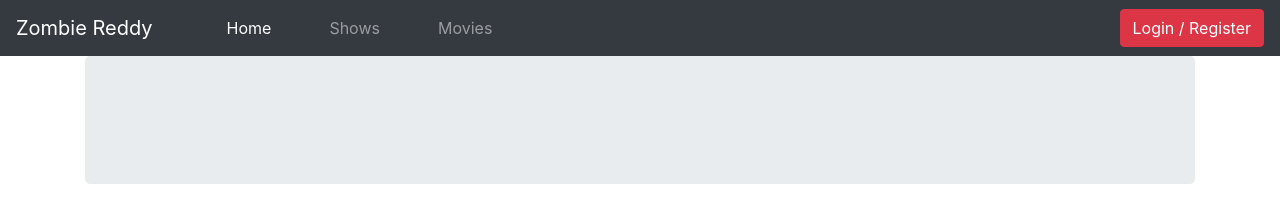
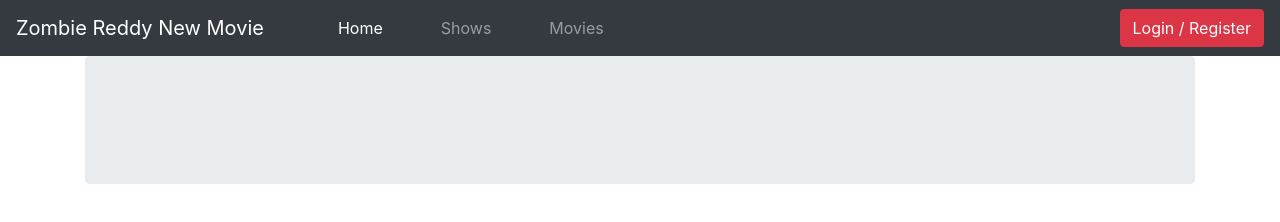
Before and after one commit to rishz/zomovie-client, a plain HTML site: page html/index.html in a window 1280 px wide. Drawn offline with nearby package versions, Linux system fonts and the light colour scheme.

Commit message:
Final Name Added

```diff
--- a/html/index.html
+++ b/html/index.html
@@ -18,7 +18,7 @@
 
     <nav class="navbar navbar-expand navbar-dark bg-dark">
         <div class="navbar-header" style="padding-right:50px">
-            <a class="navbar-brand" href="#">Zombie Reddy</a>
+            <a class="navbar-brand" href="#">Zombie Reddy New Movie</a>
         </div>
         <div class="collapse navbar-collapse" id="navbarNav">
             <ul class="navbar-nav mr-auto" id="navbarChild">
```
